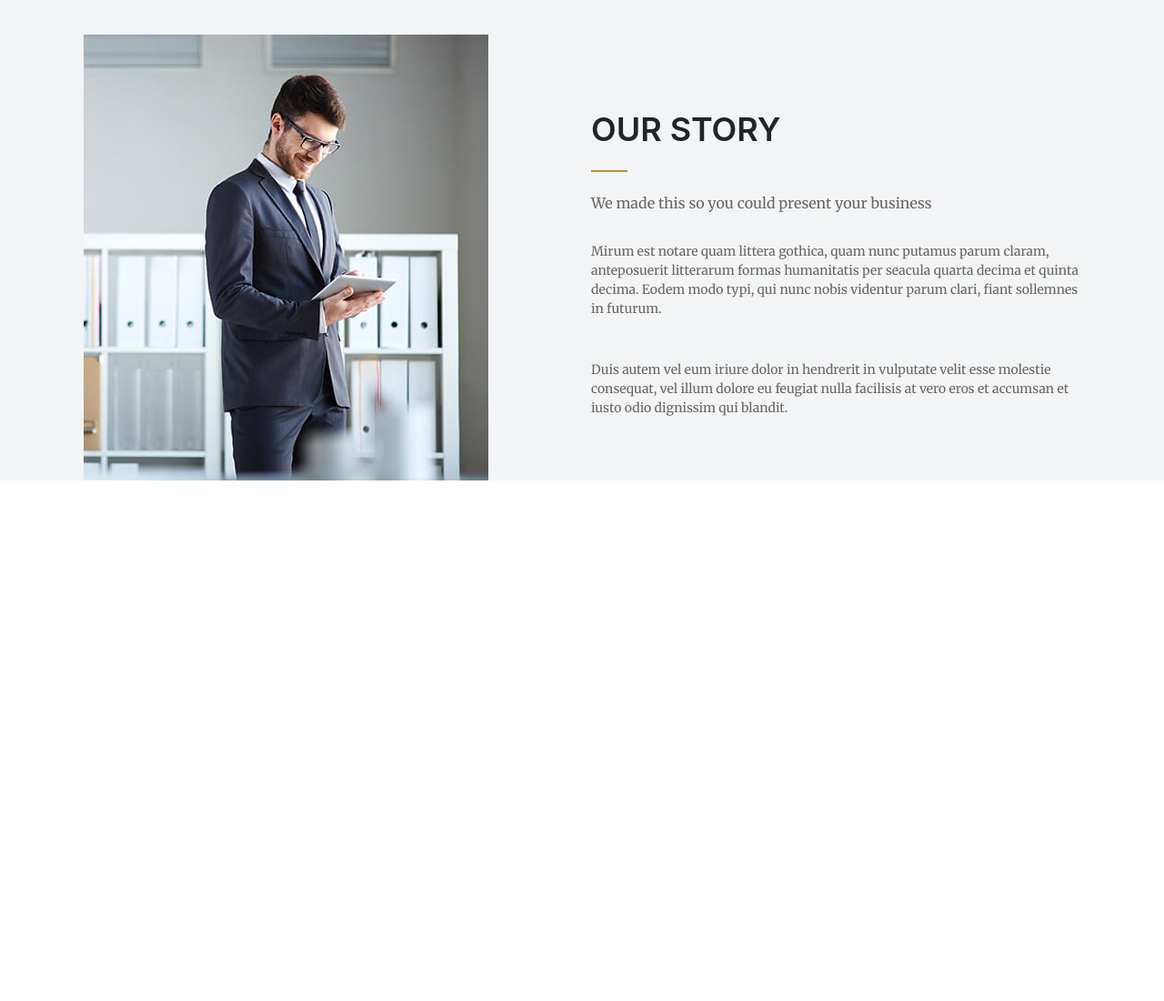
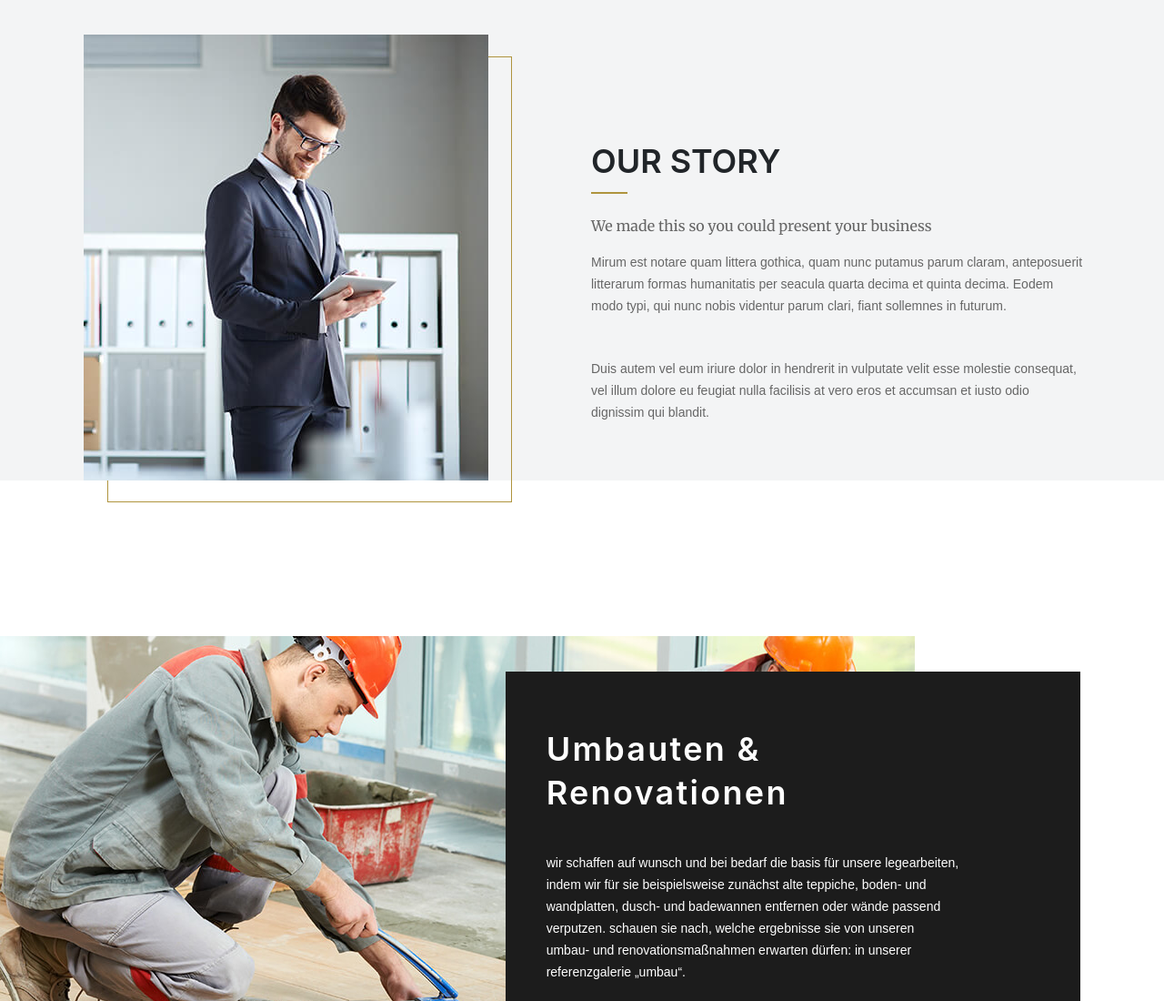
Before and after one commit to doricigor/task2, a website: page index.html in a window 1280 px wide. Shown: the part 1700-2800 px from the top of the page at 91% size. Before the commit the page ends 2228 px from the top, so only its background shows below. Drawn offline with nearby package versions, Linux system fonts and the light colour scheme.

Commit message:
Story and first box done.

```diff
--- a/index.html
+++ b/index.html
@@ -150,8 +150,8 @@
         <div class="story">
             <div class="story__content container">
                 <div class="row">
-                    <div class="col-md-6 col-sm-12">
-                        <img src="img/story.jpg" alt="story" class="story__img">
+                    <div class="col-md-6 col-sm-12 story__img">
+                        <img src="img/story.jpg" alt="story">
                     </div>
                     <div class="col-md-6 col-sm-12 story__content--right">
                         <h2 class="story__heading heading-2">Our Story</h2>
@@ -167,6 +167,21 @@
             </div>
         </div>
 
+        <div class="box">
+            <div class="box__container container">
+                <div class="row">
+                    <div class="col-md-5 col-sm-0 box__empty"></div>
+                    <div class="col-md-7 col-sm-12 box__right">
+                        <h2 class="box__heading heading-2">
+                            Umbauten & Renovationen
+                        </h2>
+                        <p class="box__text">
+                            wir schaffen auf wunsch und bei bedarf die basis für unsere legearbeiten, indem wir für sie beispielsweise zunächst alte teppiche, boden- und wandplatten, dusch- und badewannen entfernen oder wände passend verputzen. schauen sie nach, welche ergebnisse sie von unseren umbau- und renovationsmaßnahmen erwarten dürfen: in unserer referenzgalerie „umbau“.
+                        </p>
+                    </div>
+                </div>
+            </div>
+        </div>
     </main>
 
 
--- /dev/null
+++ b/sass/components/_box.scss
@@ -0,0 +1,31 @@
+.box {
+    padding-top: 39px;
+    margin-top: 171px;
+    background-image: url(../img/box-img.jpg);
+    background-position: left;
+    background-size: contain;
+    background-repeat: no-repeat;
+    height: 550px;
+}
+.box__container {
+    padding-left: 42px;
+    padding-right: 30px;
+}
+.box__right {
+    background-color: $color-black;
+    padding: 61px 132px 92px 45px;
+    margin-bottom: 100px;
+}
+.box__heading {
+    color: $color-white;
+    padding-bottom: 33px;
+    text-transform: capitalize;
+    line-height: 48px;
+    letter-spacing: 2.3px;
+}
+.box__text {
+    font-family: myriad-pro, sans-serif;
+    font-size: 14px;
+    color: $color-white;
+    line-height: 24px;
+}
--- a/sass/components/_nav.scss
+++ b/sass/components/_nav.scss
@@ -11,6 +11,8 @@
             width: 36px;
             margin-left: auto;
             margin-right: auto;
+            margin-top: 14px;
+            margin-bottom: 14px;
         }
     }
 }
--- a/sass/components/_story.scss
+++ b/sass/components/_story.scss
@@ -16,15 +16,29 @@
 }
 
 .story__img {
+    position: relative;
+    z-index: 5;
 
+    &::after {
+        content: '';
+        width: 445px;
+        height: 100%;
+        border: 1px solid $color-gold;
+        position: absolute;
+        top: 24px;
+        right: 77px;
+        z-index: -1;
+    }
 }
 
 .story__heading {
+    margin-top: 40px;
 
     &::after {
         @include gold-line;
         width: 40px;
-        margin-top: 23px;
+        margin-top: 12px;
+        margin-bottom: 15px;
     }
 }
 
@@ -32,11 +46,14 @@
     font-family: 'Merriweather', serif;
     font-size: 16px;
     color: $color-gray;
+    margin-bottom: 1px;
 }
 
 .story__text {
-    font-family: 'Merriweather', serif;
+    font-family: myriad-pro, sans-serif;
     font-size: 14px;
     color: $color-gray;
     padding: 15px 0;
+    line-height: 24px;
+    margin-bottom: 15px;
 }
--- a/sass/config/_variable.scss
+++ b/sass/config/_variable.scss
@@ -5,6 +5,7 @@ $color-silver: #f3f4f5;
 $color-gold: #af943e;
 $color-white: #ffffff;
 $color-gray: #666666;
+$color-black: #1c1c1c;
 
 
 // TEXT COLORS:
--- a/sass/helpers/_mixins.scss
+++ b/sass/helpers/_mixins.scss
@@ -3,8 +3,7 @@
     background-color: $color-gold;
     height: 2px;
     display: block;
-    margin-top: 14px;
-    margin-bottom: 14px;
+
 }
 
 @mixin bg-pos {
--- a/sass/main.scss
+++ b/sass/main.scss
@@ -15,3 +15,4 @@
 @import "components/banner";
 @import "components/services";
 @import "components/story";
+@import "components/box";
```
Also changed, not shown: css/main.css.
